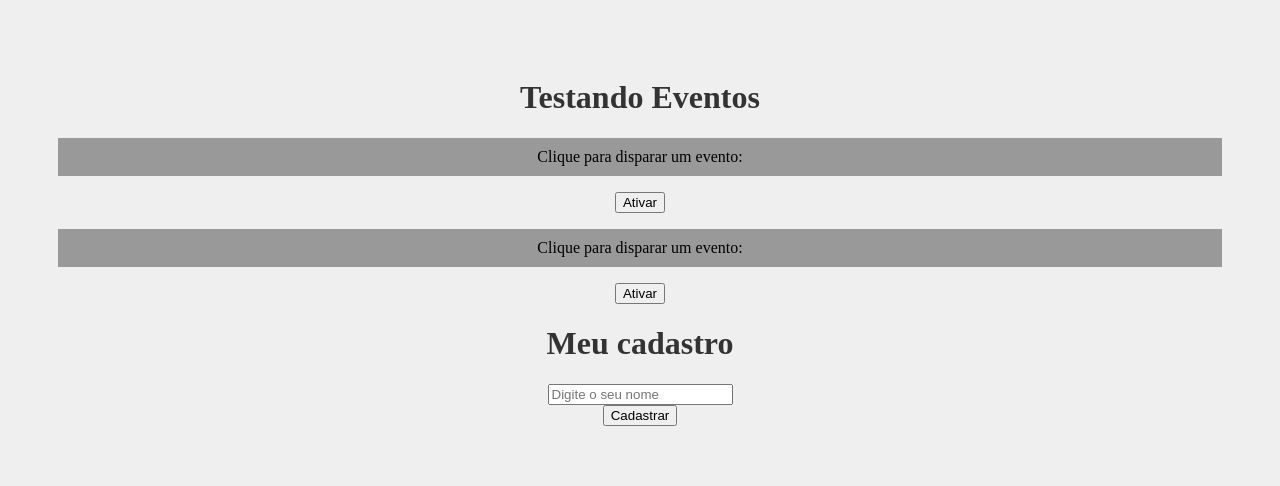
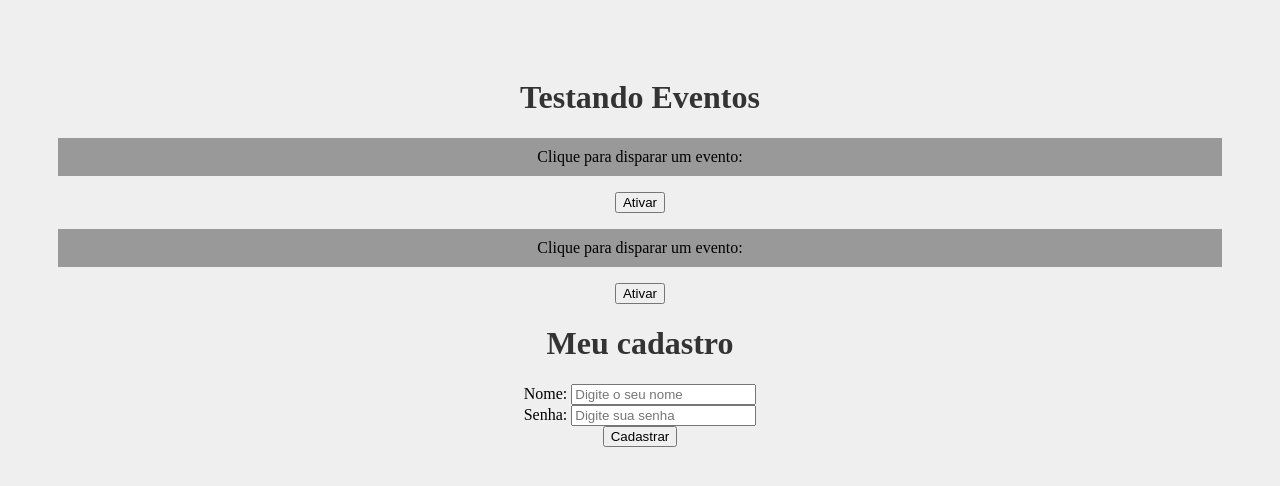
Before and after one commit to gabrielagoulart/react-curso, a React (Create React App) app in the folder meu-projeto/: page / in a window 1280 px wide. Shown: the top 486 px of the page. Built offline with nearby package versions, Linux system fonts and the light colour scheme.

Commit message:
Hook useState

```diff
--- a/meu-projeto/src/components/Form.js
+++ b/meu-projeto/src/components/Form.js
@@ -1,21 +1,42 @@
+import { useState } from 'react'
+
 function Form() {
 
     function cadastrarUsuario(e) {
         e.preventDefault()
-        console.log("Cadastrou o usuário")
+        console.log(`Usuário ${name} foi cadastrado com a senha: ${password}`)
     }
+
+    const [name, setName] = useState()
+    const [password, setPassword] = useState()
 
     return (
         <div>
             <h1>Meu cadastro</h1>
             <form onSubmit={cadastrarUsuario}>
                 <div>
-                    <input type="text" placeholder="Digite o seu nome" />
+                    <label htmlFor="name">Nome: </label>
+                    <input
+                    type="text"
+                    id="name" name="name" placeholder="Digite o seu nome"
+                    onChange={(e) => setName(e.target.value)}
+                    />
+                </div>
+
+                <div>
+                    <label htmlFor="password">Senha: </label>
+                    <input
+                    type="password"
+                    id="password" name="password" placeholder="Digite sua senha"
+                    onChange={(e) => setPassword(e.target.value)}
+                    />
                 </div>
 
                 <div>
                     <input type="submit" value="Cadastrar" />
                 </div>
+
+
             </form>
         </div>
     )
```
